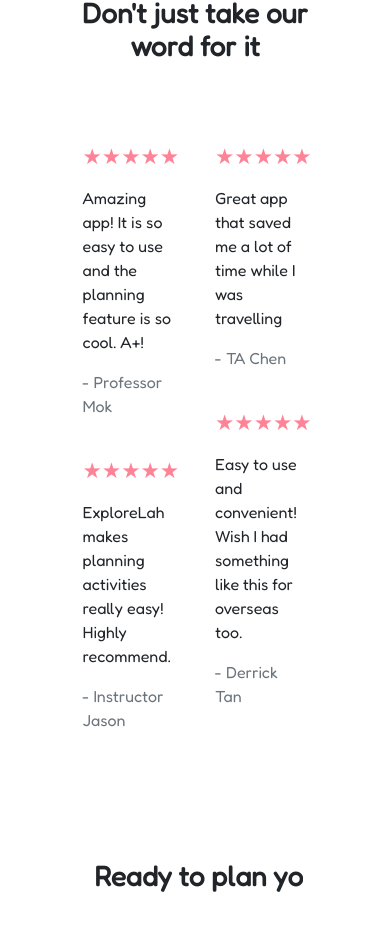
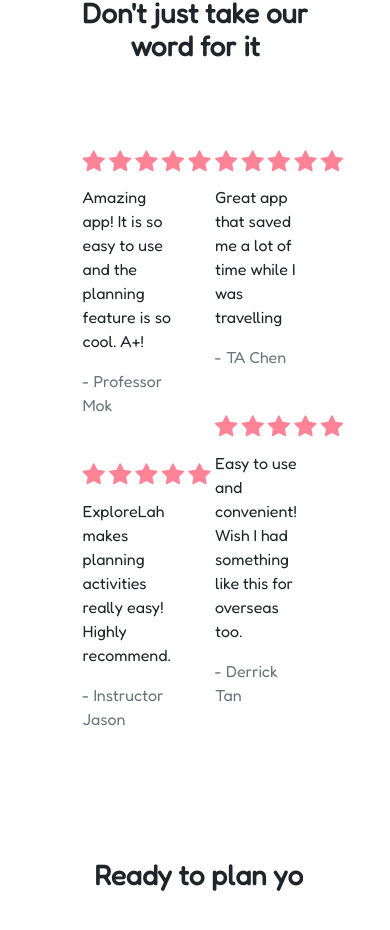
Before and after one commit to ngkangting/ExploreLah, a Vue app: page / in a window 390 px wide. Shown: the part 3470-4400 px from the top of the page. Built offline with nearby package versions, Linux system fonts and the light colour scheme; no server answers; what @lottiefiles/vue-lottie-player would draw is missing.

Commit message:
Update Discover

```diff
--- a/src/components/common/BlogCard.vue
+++ b/src/components/common/BlogCard.vue
@@ -1,14 +1,18 @@
 <template>
-  <div class="card col-10 col-sm-5 col-lg-3 mx-4 my-3 bg-light border-0">
-    <div class="zoom-effect-1 effect-image-1">
+  <div
+    class="blog card col-10 col-sm-5 col-lg-3 mx-0 mx-sm-3 mx-md-4 my-3 bg-light border-0 rounded-4 p-0"
+  >
+    <div class="card-img-wrap">
       <img :src="img" class="card-img-top" />
     </div>
-    <div class="card-body">
+    <div class="card-body d-flex flex-column p-4">
       <h5 class="card-title">
         {{ title }}
       </h5>
-      <p class="card-subtitle text-muted">- {{ subtitle }}</p>
-      <a :href="link" target="__blank" class="btn btn-pink my-3"> Read More </a>
+      <p class="card-subtitle text-muted mb-5">- {{ subtitle }}</p>
+      <a :href="link" target="__blank" class="btn btn-pink py-2 mt-auto"
+        >Read More</a
+      >
     </div>
   </div>
 </template>
@@ -31,34 +35,36 @@ export default {
 };
 </script>
 
-<style>
-.zoom-effect-1 {
+<style lang="scss">
+.blog {
   overflow: hidden;
 }
 
-.zoom-effect-1 img {
-  border-top-right-radius: 20px;
-  border-top-left-radius: 20px;
-  transform: scale(1);
-  -webkit-transform: scale(1);
+.card-img-wrap {
+  overflow: hidden;
+  position: relative;
 }
 
-.zoom-effect-1:hover img {
-  transform: scale(1.1);
-  -webkit-transform: scale(1.1);
+.card-img-wrap:after {
+  content: "";
+  position: absolute;
+  top: 0;
+  left: 0;
+  right: 0;
+  bottom: 0;
+  opacity: 0;
 }
 
-.effect-image-1 {
-  border-top-right-radius: 20px;
-  border-top-left-radius: 20px;
-  position: relative;
-  display: block;
+.card-img-wrap img {
+  transition: transform 0.4s;
+  width: 100%;
 }
 
-.zoom-effect-1 img {
-  transition: all 0.4s linear;
-  -webkit-transition: all 0.4s linear;
-  -moz-transition: all 0.4s linear;
-  -o-transition: all 0.4s linear;
+.card-img-wrap:hover img {
+  transform: scale(1.1);
+}
+
+.card-img-wrap:hover:after {
+  opacity: 1;
 }
 </style>
--- a/src/views/Discover.vue
+++ b/src/views/Discover.vue
@@ -1,37 +1,59 @@
 <template>
   <div class="container-fluid d-flex pb-5">
-    <div class="px-5">
-      <h1 class="fw-bold text-center mt-4 py-5">
+    <div class="row px-5">
+      <h1 class="fw-bold text-center mt-3 py-5">
         Iconic Landmarks in Singapore
       </h1>
-      <div class="row justify-content-center">
-        <div class="landmark p-2 col-12 col-md-12 col-lg-8">
+
+      <div class="landmark p-2 col-12 col-md-12 col-lg-8 flex-column">
         <a href="https://www.gardensbythebay.com.sg/" target="__blank">
-            <img class="w-100" src="../assets/img/Landmark1.jpg" alt="Landmark1" />
+          <img
+            class="w-100 h-100"
+            src="../assets/img/Landmark1.jpg"
+            alt="Landmark1"
+          />
           <div class="description p-3 text-white fw-bolder">
             <h2>Gardens By The Bay</h2>
           </div>
         </a>
       </div>
+
       <div class="landmark p-2 col-12 col-md-6 col-lg-4">
-          <a href="https://www.rwsentosa.com/en/attractions/sea-aquarium" target="__blank">
-            <img class="w-100" src="../assets/img/Landmark2.jpg" alt="Landmark2" />
+        <a
+          href="https://www.rwsentosa.com/en/attractions/sea-aquarium"
+          target="__blank"
+        >
+          <img
+            class="w-100 h-100"
+            src="../assets/img/Landmark2.jpg"
+            alt="Landmark2"
+          />
           <div class="description p-3 text-white fw-bolder">
             <h2>S.E.A Aquarium</h2>
           </div>
         </a>
       </div>
+
       <div class="landmark p-2 col-12 col-md-6 col-lg-4">
-          <a href="https://visitkamponggelam.com.sg/street/haji-lane/" target="__blank">
-            <img class="w-100" src="../assets/img/Landmark3.jpg" alt="Landmark3" />
+        <a
+          href="https://visitkamponggelam.com.sg/street/haji-lane/"
+          target="__blank"
+        >
+          <img
+            class="w-100 h-100"
+            src="../assets/img/Landmark3.jpg"
+            alt="Landmark3"
+          />
           <div class="description p-3 text-white fw-bolder">
             <h2>Haji Lane</h2>
           </div>
         </a>
       </div>
+
       <div class="p-2 col-12 col-md-12 col-lg-4">
         <div
-            class="d-flex justify-content-center align-items-center bg-light-blue h-100 w-100 text-center p-3 py-5 rounded-4">
+          class="d-flex justify-content-center align-items-center bg-light-blue h-100 w-100 text-center p-3 py-5 rounded-4"
+        >
           <div class="fw-bold w-90 display-5">258</div>
           &nbsp;&nbsp;&nbsp;
           <h5>
@@ -41,25 +63,40 @@
           </h5>
         </div>
       </div>
+
       <div class="landmark p-2 col-12 col-md-6 col-lg-4">
         <a href="https://www.jewelchangiairport.com/en.html" target="__blank">
-            <img class="w-100" src="../assets/img/Landmark4.jpg" alt="Landmark4" />
+          <img
+            class="w-100 h-100"
+            src="../assets/img/Landmark4.jpg"
+            alt="Landmark4"
+          />
           <div class="description p-3 text-white fw-bolder">
             <h2>Jewel Changi Airport</h2>
           </div>
         </a>
       </div>
+
       <div class="landmark p-2 col-12 col-md-6 col-lg-4">
         <a href="https://sultanmosque.sg/" target="__blank">
-            <img class="w-100" src="../assets/img/Landmark5.jpg" alt="Landmark5" />
+          <img
+            class="w-100 h-100"
+            src="../assets/img/Landmark5.jpg"
+            alt="Landmark5"
+          />
           <div class="description p-3 text-white fw-bolder">
             <h2>Masjid Sultan</h2>
           </div>
         </a>
       </div>
+
       <div class="landmark p-2 col-12 col-md-12 col-lg-8">
         <a href="https://www.marinabaysands.com/" target="__blank">
-            <img class="w-100" src="../assets/img/Landmark6.jpg" alt="Landmark6" />
+          <img
+            class="w-100 h-100"
+            src="../assets/img/Landmark6.jpg"
+            alt="Landmark6"
+          />
           <div class="description p-3 text-white fw-bolder">
             <h2>Marina Bay Sands</h2>
           </div>
@@ -67,14 +104,19 @@
       </div>
     </div>
   </div>
-  </div>
 
   <div class="px-5">
-    <h1 class="fw-bold text-center mt-4 py-5">Amazing Guides to Singapore</h1>
+    <h1 class="fw-bold text-center pt-4 pb-5">Amazing Guides to Singapore</h1>
 
     <div class="row justify-content-center mb-5">
-      <BlogCard v-for="(card, index) in cards" :key="index" :img="card.img" :title="card.title"
-        :subtitle="card.subtitle" :link="card.link">
+      <BlogCard
+        v-for="(card, index) in cards"
+        :key="index"
+        :img="card.img"
+        :title="card.title"
+        :subtitle="card.subtitle"
+        :link="card.link"
+      >
       </BlogCard>
     </div>
   </div>
@@ -148,8 +190,8 @@ export default {
 <style>
 .landmark {
   position: relative;
+  overflow: hidden;
   box-sizing: border-box;
-  overflow: hidden;
   z-index: 1;
   border-radius: 10px;
 }
@@ -157,6 +199,8 @@ export default {
 .landmark img {
   transition: 0.5s all ease-in-out;
   border-radius: 10px;
+  object-fit: cover;
+  width: 100%;
 }
 
 .landmark:hover img {
--- a/src/views/HomeView.vue
+++ b/src/views/HomeView.vue
@@ -60,7 +60,7 @@
     <div class="row justify-content-center mx-5">
       <div class="col-lg-2 d-none d-lg-block d-xl-block pb-0">
         <div class="px-2 mb-0 pb-0">
-          <div>
+          <div class="pb-2">
             <i
               class="bi bi-quote border border-0 rounded-circle p-1 mb-4 bg-mid-pink text-white small"
             ></i>
@@ -352,7 +352,28 @@
       <div class="col-5 col-md-3 justify-content-center">
         <div class="p-2">
           <div class="py-2">
-            <h4 class="text-pink py-2">★★★★★</h4>
+            <div class="py-2 d-flex">
+              <i
+                class="bi bi-star-fill text-pink me-1"
+                style="font-size: 1.4rem"
+              ></i>
+              <i
+                class="bi bi-star-fill text-pink me-1"
+                style="font-size: 1.4rem"
+              ></i>
+              <i
+                class="bi bi-star-fill text-pink me-1"
+                style="font-size: 1.4rem"
+              ></i>
+              <i
+                class="bi bi-star-fill text-pink me-1"
+                style="font-size: 1.4rem"
+              ></i>
+              <i
+                class="bi bi-star-fill text-pink"
+                style="font-size: 1.4rem"
+              ></i>
+            </div>
             <p>
               Amazing app! It is so easy to use and the planning feature is so
               cool. A+!
@@ -360,7 +381,28 @@
             <p class="text-muted">- Professor Mok</p>
           </div>
           <div class="py-2">
-            <h4 class="text-pink py-2">★★★★★</h4>
+            <div class="py-2 d-flex">
+              <i
+                class="bi bi-star-fill text-pink me-1"
+                style="font-size: 1.4rem"
+              ></i>
+              <i
+                class="bi bi-star-fill text-pink me-1"
+                style="font-size: 1.4rem"
+              ></i>
+              <i
+                class="bi bi-star-fill text-pink me-1"
+                style="font-size: 1.4rem"
+              ></i>
+              <i
+                class="bi bi-star-fill text-pink me-1"
+                style="font-size: 1.4rem"
+              ></i>
+              <i
+                class="bi bi-star-fill text-pink"
+                style="font-size: 1.4rem"
+              ></i>
+            </div>
             <p>
               ExploreLah makes planning activities really easy! Highly
               recommend.
@@ -381,12 +423,54 @@
       <div class="col-5 col-md-3 justify-content-center">
         <div class="p-2">
           <div class="py-2">
-            <h4 class="text-pink py-2">★★★★★</h4>
+            <div class="py-2 d-flex">
+              <i
+                class="bi bi-star-fill text-pink me-1"
+                style="font-size: 1.4rem"
+              ></i>
+              <i
+                class="bi bi-star-fill text-pink me-1"
+                style="font-size: 1.4rem"
+              ></i>
+              <i
+                class="bi bi-star-fill text-pink me-1"
+                style="font-size: 1.4rem"
+              ></i>
+              <i
+                class="bi bi-star-fill text-pink me-1"
+                style="font-size: 1.4rem"
+              ></i>
+              <i
+                class="bi bi-star-fill text-pink"
+                style="font-size: 1.4rem"
+              ></i>
+            </div>
             <p>Great app that saved me a lot of time while I was travelling</p>
             <p class="text-muted">- TA Chen</p>
           </div>
           <div class="py-2">
-            <h4 class="text-pink py-2">★★★★★</h4>
+            <div class="py-2 d-flex">
+              <i
+                class="bi bi-star-fill text-pink me-1"
+                style="font-size: 1.4rem"
+              ></i>
+              <i
+                class="bi bi-star-fill text-pink me-1"
+                style="font-size: 1.4rem"
+              ></i>
+              <i
+                class="bi bi-star-fill text-pink me-1"
+                style="font-size: 1.4rem"
+              ></i>
+              <i
+                class="bi bi-star-fill text-pink me-1"
+                style="font-size: 1.4rem"
+              ></i>
+              <i
+                class="bi bi-star-fill text-pink"
+                style="font-size: 1.4rem"
+              ></i>
+            </div>
             <p>
               Easy to use and convenient! Wish I had something like this for
               overseas too.
```
Also changed, not shown: src/components/layout/NavBar.vue (+87 -25 lines). Lines whose indentation alone changed are shown as unchanged.
